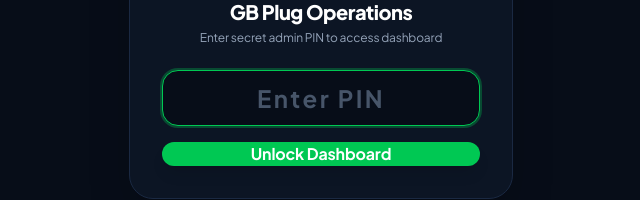
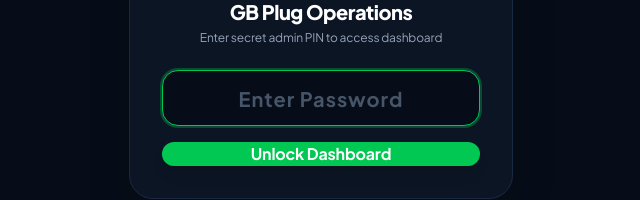
Before and after one commit to kamaldeen5/gbplug, a Next.js app: page /secret-ops in a window 1280 px wide. Shown: the part 360-560 px from the top of the page, without its empty margins (319-959 px from the left). Built offline with nearby package versions, Linux system fonts and the light colour scheme.

Commit message:
fix(secret-ops): allow text and alphanumeric characters in admin password input

```diff
--- a/src/app/secret-ops/page.tsx
+++ b/src/app/secret-ops/page.tsx
@@ -253,11 +253,10 @@ export default function SecretOpsPage() {
           <form onSubmit={handleLogin} className="space-y-4">
             <input
               type="password"
-              inputMode="numeric"
               value={pinInput}
               onChange={(e) => setPinInput(e.target.value)}
-              placeholder="Enter PIN"
-              className="w-full h-14 bg-[#070D18] border border-[#1E304D] rounded-2xl text-center text-2xl font-bold tracking-widest text-white placeholder-slate-600 focus:outline-none focus:border-[#00C853] focus:ring-2 focus:ring-[#00C853]/30"
+              placeholder="Enter Password"
+              className="w-full h-14 bg-[#070D18] border border-[#1E304D] rounded-2xl text-center text-lg sm:text-xl font-bold tracking-wider text-white placeholder-slate-600 focus:outline-none focus:border-[#00C853] focus:ring-2 focus:ring-[#00C853]/30"
               autoFocus
             />
 
```
